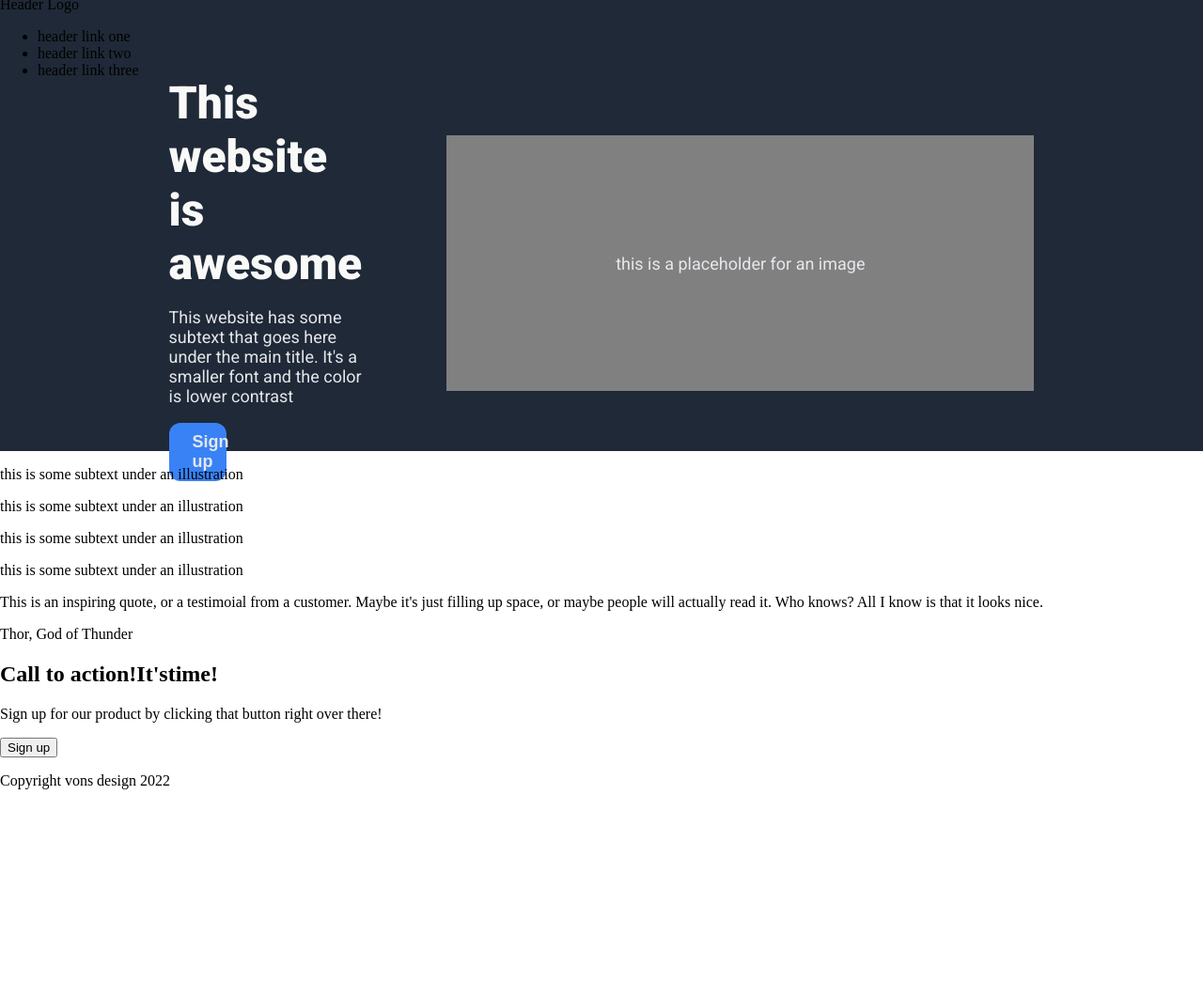
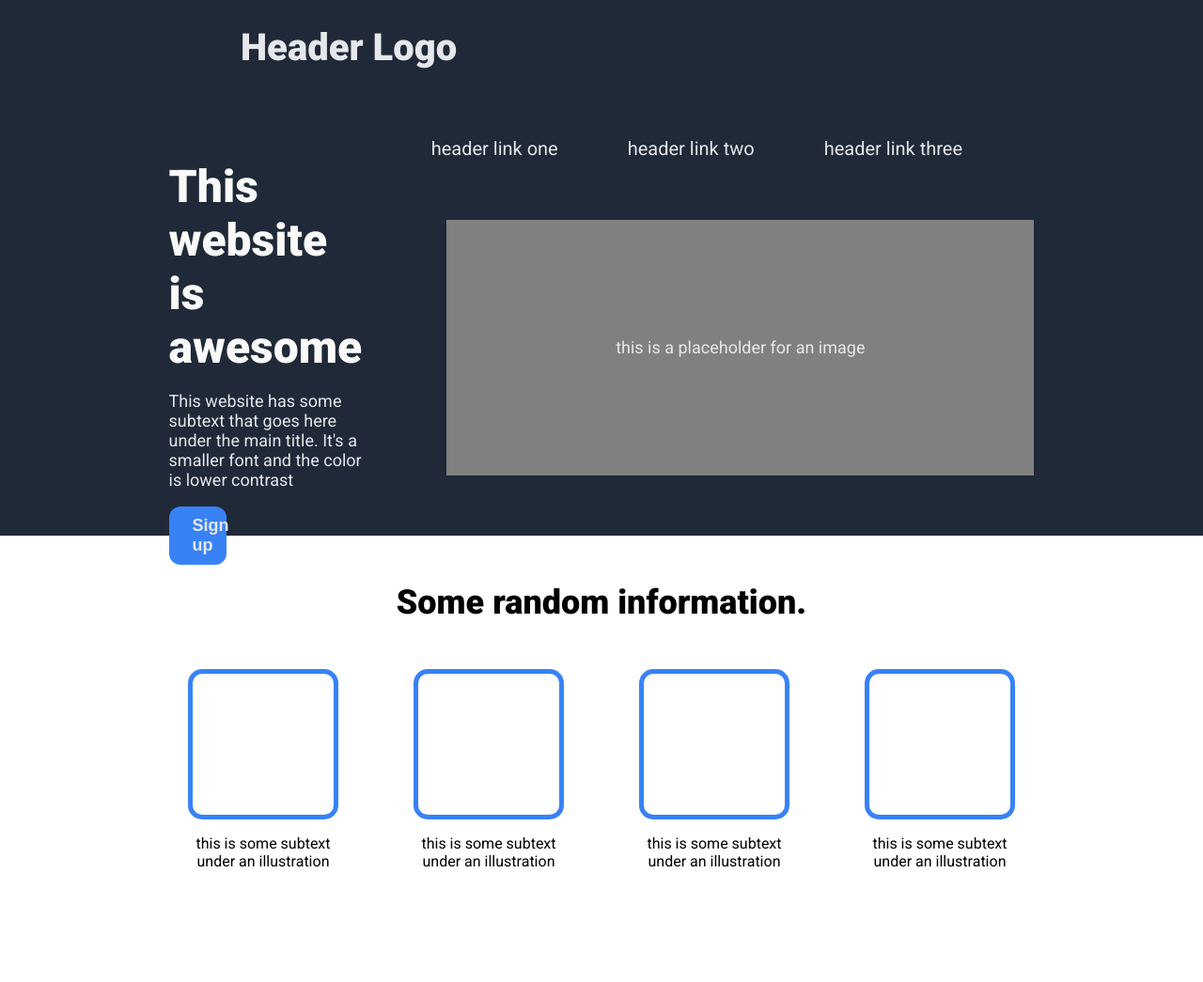
Before and after one commit to vonsdesign/odin-landing-page, a plain HTML site: page index.html in a window 1280 px wide. Shown: the top 1045 px of the page at 94% size. Before the commit the page ends 856 px from the top, so only its background shows below. Drawn offline with Linux system fonts and the light colour scheme.

Commit message:
commit day 4

```diff
--- a/index.html
+++ b/index.html
@@ -10,18 +10,22 @@
 
 <body>
     <!-- header -->
-    <div id="maindivheader">
-        <div class="headerwrap">
-        <div class="logo">
-            <p>Header Logo</p>
-        </div>
-        <ul>
-            <li>header link one</li>
-            <li>header link two</li>
-            <li>header link three</li>
-        </ul>
+    <header>
+    <div class="container">
+
+    <h1 class="logo">Header Logo</h1>
+
+    <nav>
+       <ul class="headerul">
+           <li class="1navitem"><a href="" class="navli">header link one</a></li>
+           <li class="2navitem"><a href="" class="navli">header link two</a></li>
+           <li class="3navitem"><a href="" class="navli">header link three</a></li>
+       </ul>
+    </nav>
+
     </div>
-    </div>
+    </header>
+
     <!-- section 1 -->
     <div id="maindivsec1">
         <div id="col1">
@@ -35,20 +39,29 @@
         </div>
     </div>
     <!-- section 2 -->
+    <h2 class="divsec2h2">Some random information.</h2>
+    <div id="maindivsec2">
 
-    <div id="maindivsec2">
-        <div id="11">
-            <p>this is some subtext under an illustration</p>
+        <div id="card-wrapper">
+            <div class="group1"></div>
+            <p class="psec2">this is some subtext under an illustration</p>
         </div>
-        <div id="12">
-            <p>this is some subtext under an illustration</p>
+
+        <div id="card-wrapper">
+            <div class="group1"></div>
+            <p class="psec2">this is some subtext under an illustration</p>
         </div>
-        <div id="13">
-            <p>this is some subtext under an illustration</p>
+
+        <div id="card-wrapper">
+            <div class="group1"></div>
+            <p class="psec2">this is some subtext under an illustration</p>
         </div>
-        <div id="14">
-            <p>this is some subtext under an illustration</p>
+
+        <div id="card-wrapper">
+            <div class="group1"></div>
+            <p class="psec2">this is some subtext under an illustration</p>
         </div>
+
     </div>
 
     <!-- section 3 -->
--- a/style.css
+++ b/style.css
@@ -4,6 +4,12 @@
 body {
     width: 100%;
     margin: 0%;
+}
+
+h2 {
+    font-family: 'Roboto', sans-serif;
+    font-size: 36px;
+
 }
 
 #maindivheader {
@@ -13,8 +19,54 @@ body {
 
 }
 
-.headerwrap   {
-    display:inline-block;
+/* header */
+
+header {
+    background-color: #1f2937;
+    margin: 0%;
+    padding: 0%;
+    padding-left: 20%;
+    padding-right: 20%;
+    font-family: 'Roboto', sans-serif;
+
+}
+
+header::after {
+    content: "";
+    display: table;
+    clear: both;
+}
+
+.logo {
+    float: left;
+    font-size: 40px;
+    color: #e5e7eb;
+    padding: 0px 0;
+
+}
+
+nav {
+    float: right;
+}
+
+nav ul {
+    margin: 0%;
+    padding: 0%;
+    list-style: none;
+}
+
+nav li {
+    display: inline-block;
+    margin-left: 70px;
+    padding-top: 45px;
+
+}
+
+li a {
+    color: #e5e7eb;
+    text-decoration: none;
+    font-size: 20px;
+    font-weight: 400;
 }
 
 /* section 1 */
@@ -88,3 +140,40 @@ body {
 
 
 /* section 2 */
+
+#maindivsec2 {
+    font-family: 'Roboto', sans-serif;
+    display: flex;
+    align-items: center;
+    justify-content: center;
+    margin: 0%;
+    padding-top: 50px;
+    padding-bottom: 100px;
+    padding-left: 25%;
+    padding-right: 25%;
+
+}
+
+.divsec2h2 {
+    text-align: center;
+    padding-top: 50px;
+    margin: 0%;
+
+}
+
+#card-wrapper {
+    text-align: center;
+    padding-right: 40px;
+    padding-left: 40px;
+}
+
+.group1 {
+    border: #3882f6;
+    border-style: solid;
+    border-width: 5px;
+    border-radius: 15px;
+    margin: 0%;
+    padding:0%;
+    height: 150px;
+    width: 150px;
+}
```
